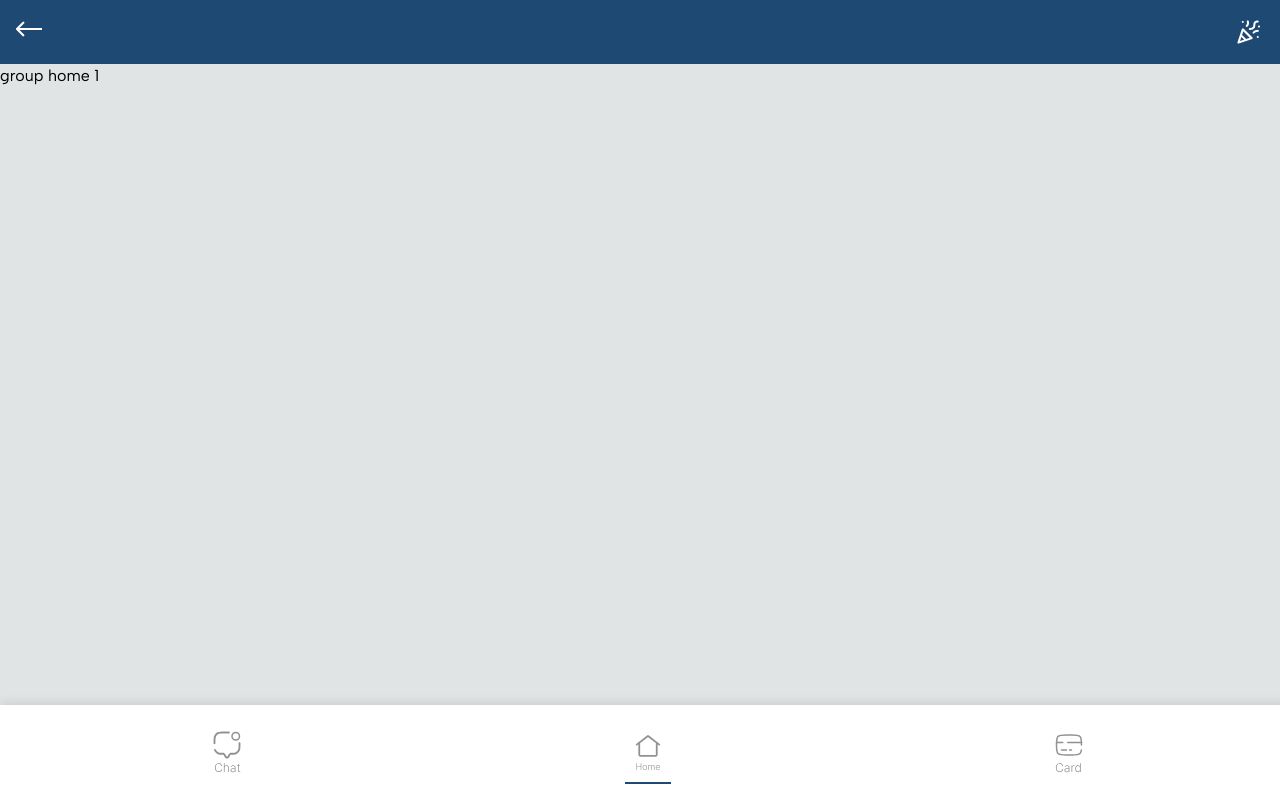
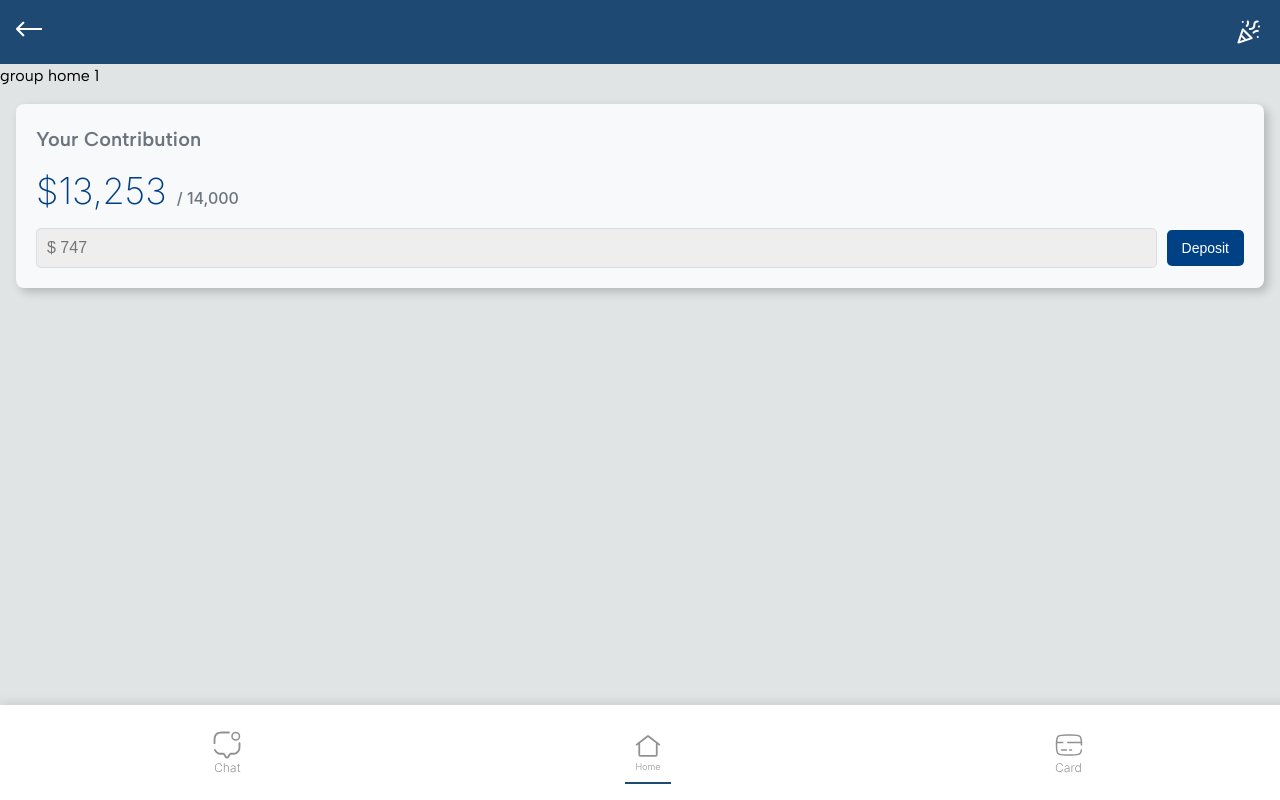
Before and after one commit to fermofou/HACKMTY2024, a React (Vite) app in the folder frontEnd/: page /group/1 in a window 1280 px wide. Built offline with nearby package versions, Linux system fonts and the light colour scheme; no server answers.

Commit message:
ContributionCard component

```diff
--- /dev/null
+++ b/frontEnd/src/components/groups/ContributionCard.css
@@ -0,0 +1,58 @@
+.contribution-card {
+    background-color: #f8f9fa;
+    border-radius: 8px;
+    box-shadow: 4px 4px 10px rgba(0, 0, 0, 0.2);
+    padding: 20px;
+    margin: 16px;
+    text-align: left;
+  }
+
+  .contribution-label {
+    font-size: 20px;
+    color: #6c757d;
+    font-weight: 600;
+    font-family: Albert Sans;
+    margin: 0;
+  }
+
+  .contribution-amount {
+    font-size: 36px;
+    color: #004085;
+    font-weight: 200;
+    font-family: Inter;
+    margin: 10px 0;
+  }
+
+  .goal-amount {
+    font-size: 16px;
+    color: #6c757d;
+    font-weight: 500;
+    font-family: Inter;
+  }
+
+  .deposit-section {
+    display: flex;
+    align-items: center;
+    gap: 10px;
+  }
+
+  .deposit-input {
+    flex: 1;
+    padding: 10px;
+    font-size: 16px;
+    color: #6c757d;
+    border: 1px solid #ddd;
+    border-radius: 5px;
+    background-color: #eee;
+    outline: none;
+  }
+
+  .deposit-button {
+    background-color: #004085;
+    color: white;
+    font-size: 14px;
+    padding: 10px 15px;
+    border: none;
+    border-radius: 5px;
+    cursor: pointer;
+  }
--- /dev/null
+++ b/frontEnd/src/components/groups/ContributionCard.jsx
@@ -0,0 +1,44 @@
+import React, { useState } from 'react';
+import './ContributionCard.css'; // Import your CSS file
+
+const ContributionCard = () => {
+  const [currentContribution, setCurrentContribution] = useState(13253);
+  const goalContribution = 14000;
+  const [deposit, setDeposit] = useState('');
+
+  const handleDepositChange = (e) => {
+    setDeposit(e.target.value);
+  };
+
+  const handleDepositClick = () => {
+    const newContribution = currentContribution + Number(deposit);
+    setCurrentContribution(newContribution);
+    setDeposit(''); // Clear the deposit input after updating
+  };
+
+  const formattedCurrent = new Intl.NumberFormat().format(currentContribution);
+  const formattedGoal = new Intl.NumberFormat().format(goalContribution);
+  const placeHolder = goalContribution - currentContribution;
+  const formatredPlaceHolder= new Intl.NumberFormat().format(placeHolder);
+
+  return (
+    <div className="contribution-card">
+      <p className="contribution-label">Your Contribution</p>
+      <p className="contribution-amount">
+        ${formattedCurrent} <span className="goal-amount">/ {formattedGoal}</span>
+      </p>
+      <div className="deposit-section">
+        <input
+          type="number"
+          placeholder= {`$ ${formatredPlaceHolder}`}
+          value={deposit}
+          onChange={handleDepositChange}
+          className="deposit-input"
+        />
+        <button onClick={handleDepositClick} className="deposit-button">Deposit</button>
+      </div>
+    </div>
+  );
+};
+
+export default ContributionCard;
--- a/frontEnd/src/pages/groupHome/GroupHome.jsx
+++ b/frontEnd/src/pages/groupHome/GroupHome.jsx
@@ -1,4 +1,7 @@
 import { useParams} from 'react-router-dom';
+import ContributionCard from '../../components/groups/ContributionCard';
+
+import "./GroupHome.css"
 
 function GroupHome() {
     const { groupId } = useParams();
@@ -8,6 +11,7 @@ function GroupHome() {
             <div>
                 group home {groupId}
             </div>
+            <ContributionCard/>
         </>
     )
 }
```
Also changed, not shown: frontEnd/src/pages/groupHome/GroupHome.css (added).
